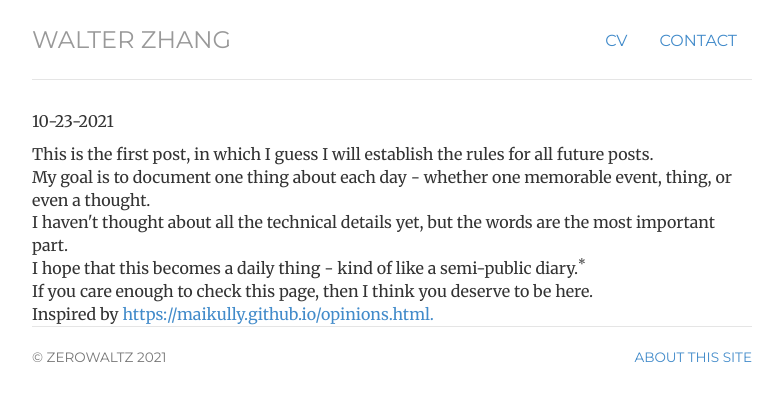
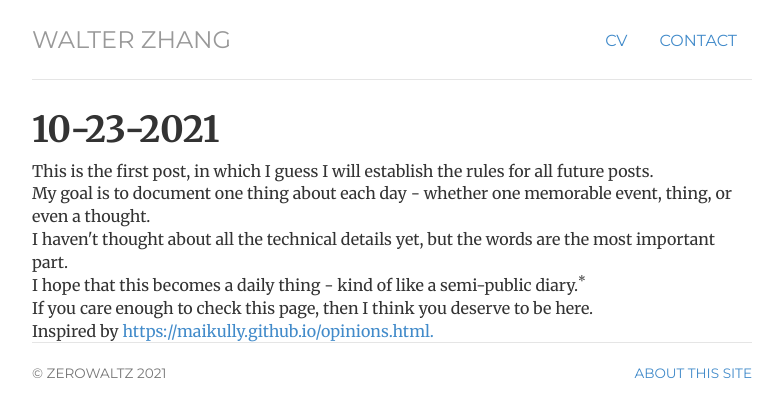
Before and after one commit to Zerowaltz/Zerowaltz.github.io, a Jekyll site: the page built from posts/index.html, in a window 1280 px wide. Shown: the top 417 px of the page, without its empty margins (248-1031 px from the left). Built offline with Jekyll 4.4.1, drawn with Linux system fonts in a browser that asks for light colours.

```diff
--- a/posts/index.html
+++ b/posts/index.html
@@ -44,7 +44,7 @@ description: Posts from Walter Zhang.
 
 <div class="post">
 
-	<p>10-23-2021</p>
+	<h1>10-23-2021</h1>
 
 	This is the first post, in which I guess I will establish the rules for all future posts.
 
```
